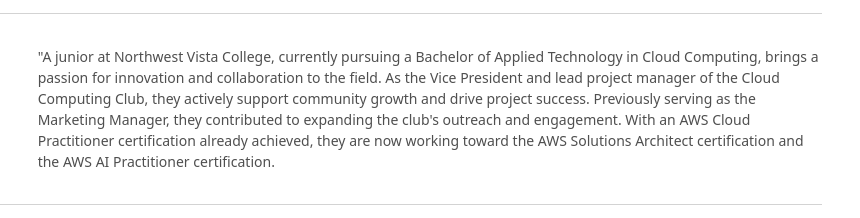
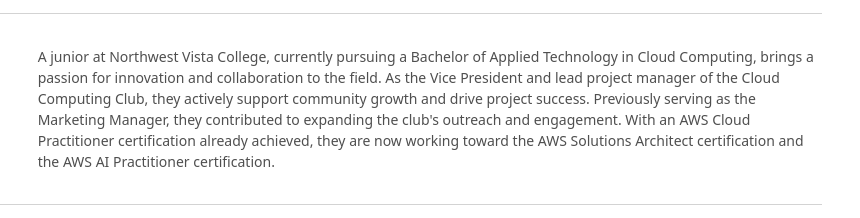
Before and after one commit to Isa3232/AWS-Resume, a plain HTML site: page index.html in a window 1280 px wide. Shown: the part 196-414 px from the top of the page, 291-1151 px from the left. Drawn offline with Linux system fonts and the light colour scheme.

Commit message:
Update index.html

```diff
--- a/index.html
+++ b/index.html
@@ -53,7 +53,7 @@
 						</div>
 
 						<div class="col text-start">
-							<p class="mb-0">"A junior at Northwest Vista College, currently pursuing a Bachelor of Applied Technology in Cloud Computing, brings a passion for innovation and collaboration to the field. As the Vice President and lead project manager of the Cloud Computing Club, they actively support community growth and drive project success. Previously serving as the Marketing Manager, they contributed to expanding the club's outreach and engagement. With an AWS Cloud Practitioner certification already achieved, they are now working toward the AWS Solutions Architect certification and the AWS AI Practitioner certification.</p>
+							<p class="mb-0">A junior at Northwest Vista College, currently pursuing a Bachelor of Applied Technology in Cloud Computing, brings a passion for innovation and collaboration to the field. As the Vice President and lead project manager of the Cloud Computing Club, they actively support community growth and drive project success. Previously serving as the Marketing Manager, they contributed to expanding the club's outreach and engagement. With an AWS Cloud Practitioner certification already achieved, they are now working toward the AWS Solutions Architect certification and the AWS AI Practitioner certification.</p>
 						</div><!--//col-->
 					</div>
 				</div><!--//resume-intro-->
```
